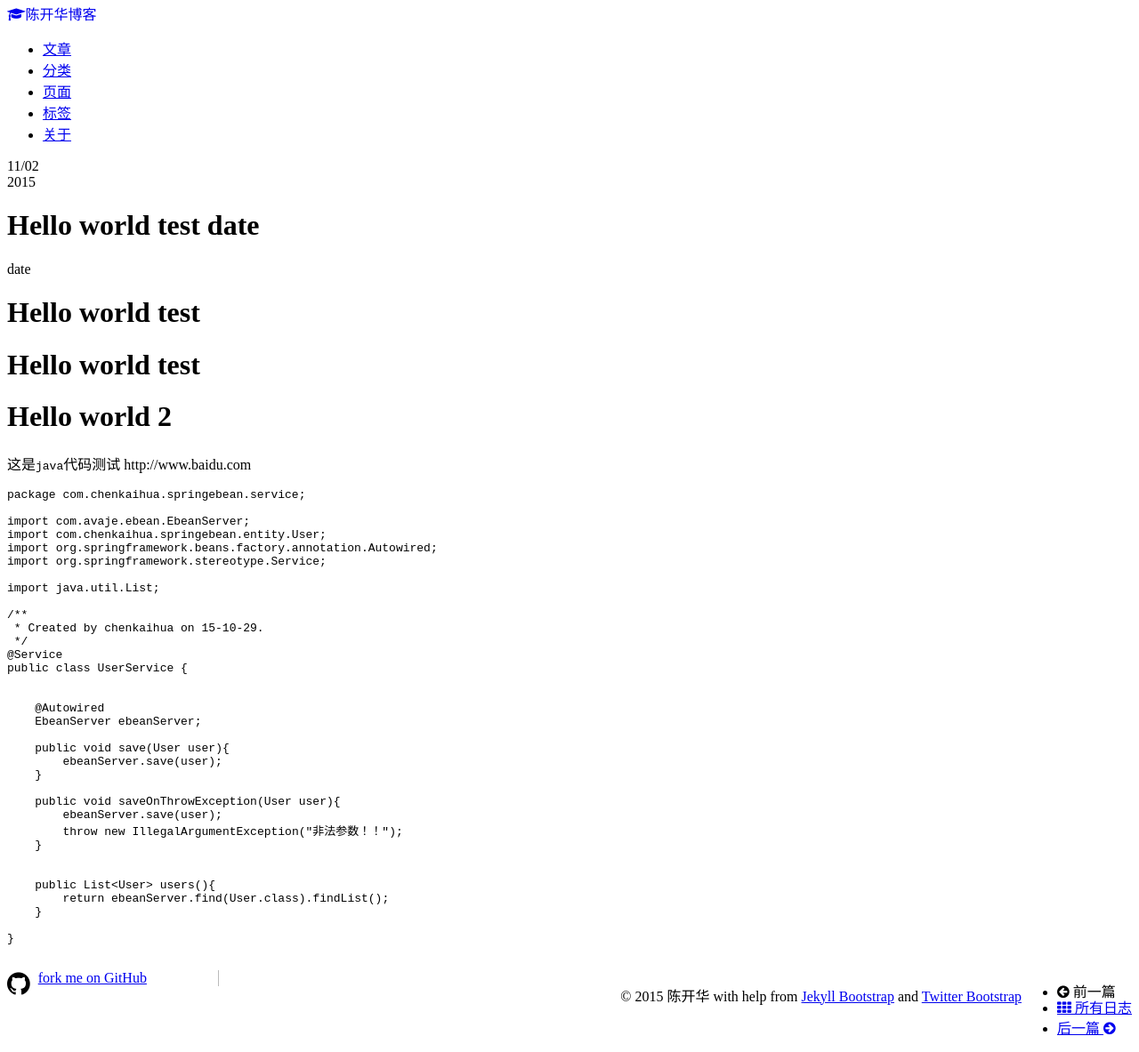
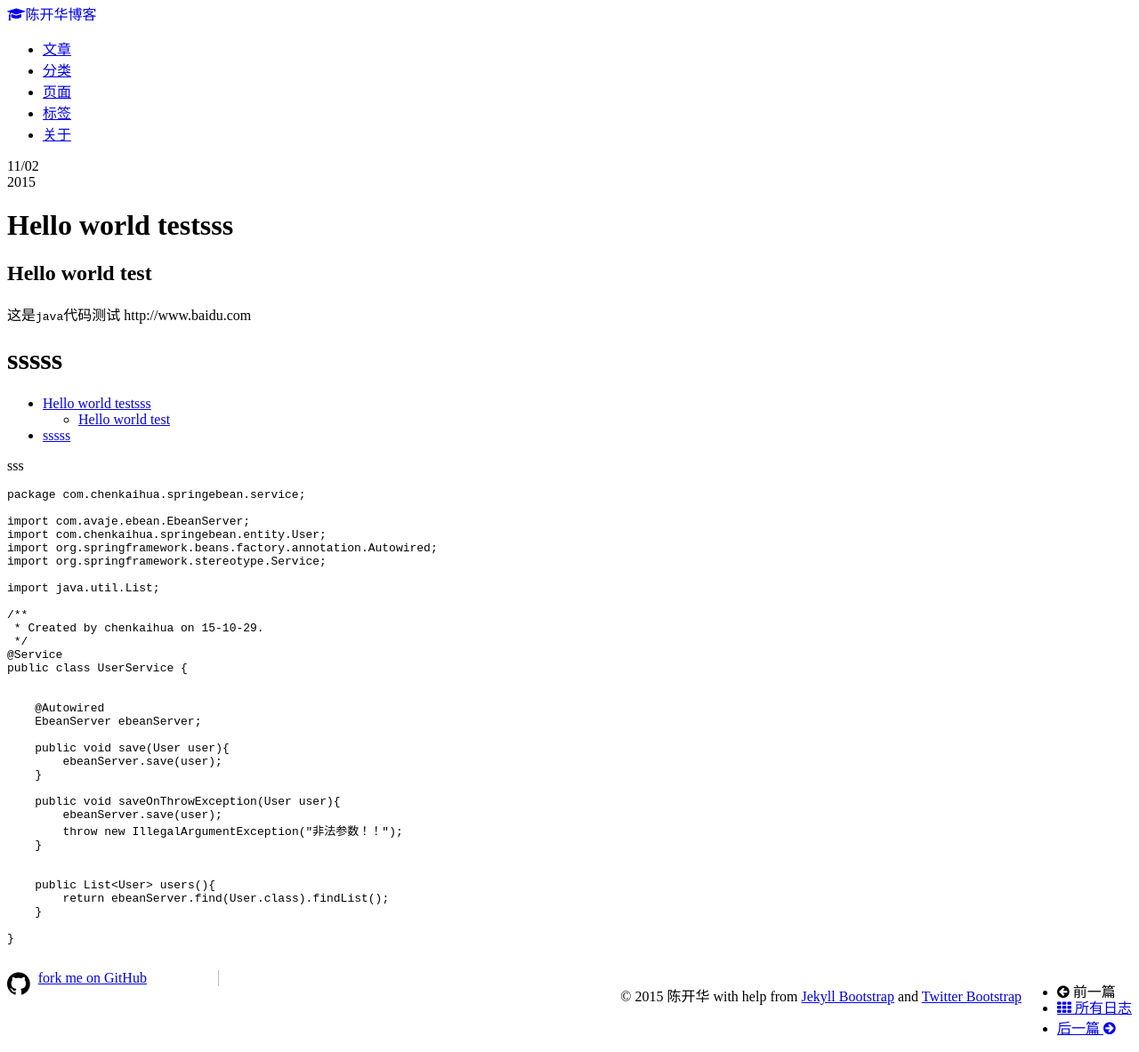
Before and after one commit to ichenkaihua/ichenkaihua.github.io, a Jekyll site: the page built from _posts/2015-11-02-hello-world-test.md, in a window 1280 px wide. Shown: the whole page at 89% size. Built offline with Jekyll 4.4.1, drawn with Linux system fonts in a browser that asks for light colours; nearby versions of some CDN libraries; library files that are not in the unit come from our copies; comment, search, counter and statistics services are not loaded.

Commit message:
修改高亮

````diff
--- a/_config.yml
+++ b/_config.yml
@@ -3,11 +3,17 @@
 permalink: /:year/:month/:day/:title
 #markdown: rdiscount
 timezone: CST
-markdown:  kramdown
+markdown: kramdown
 kramdown:
    input: GFM
+   extensions:
+      - autolink
+      - footnotes
+      - smart
+   use_coderay: true
 exclude: [".rvmrc", ".rbenv-version", "README.md", "Rakefile", "changelog.md"]
 #highlighter: pygments
+highlighter: rouge
 #mardown: redcarpet
 #redcarpet:
 #  extensions: [autolink,tables]
--- a/_includes/themes/twitter/default.html
+++ b/_includes/themes/twitter/default.html
@@ -49,7 +49,6 @@
             {% assign group = 'navigation' %}
             {% include JB/pages_list %}
 
-
           </ul>
         </div>
       </div>
--- a/_includes/themes/twitter/post.html
+++ b/_includes/themes/twitter/post.html
@@ -16,7 +16,7 @@
           {{ page.date | date:"%Y" }}
           </div>
         </div>
-        <h1>{{page.title}} date </h1>date
+
       {{ content }}
     </div>
 
--- a/_posts/2015-11-02-hello-world-test.md
+++ b/_posts/2015-11-02-hello-world-test.md
@@ -6,10 +6,19 @@
 tags: []
 ---
 {% include JB/setup %}
-# Hello world test
-# Hello world test
-# Hello world 2
+# Hello world testsss
+## Hello world test
 这是`java`代码测试  http://www.baidu.com
+
+
+# sssss
+
+
+* TOC
+{:toc}
+
+
+sss
 
 ```java
 package com.chenkaihua.springebean.service;
````
Also changed, not shown: _posts/2015-11-02-test-date.md (+6 -1 lines), index.md (+1 -1 lines), 1 other file.
